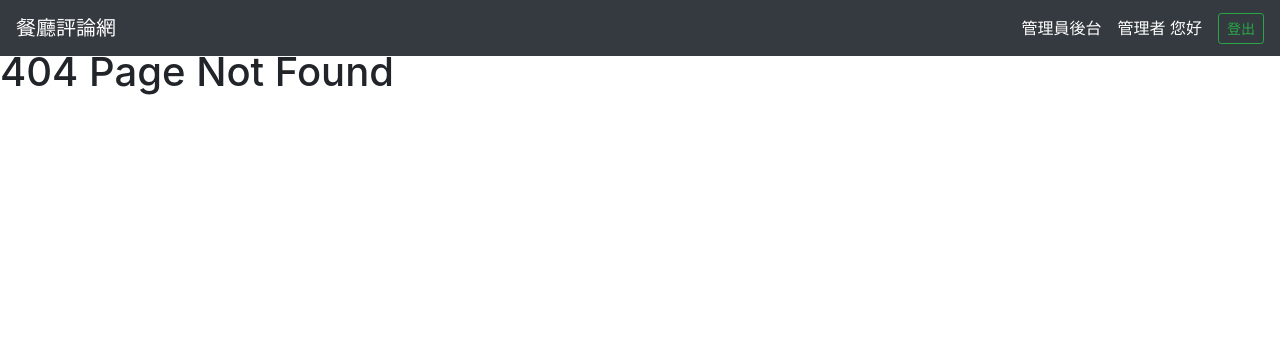
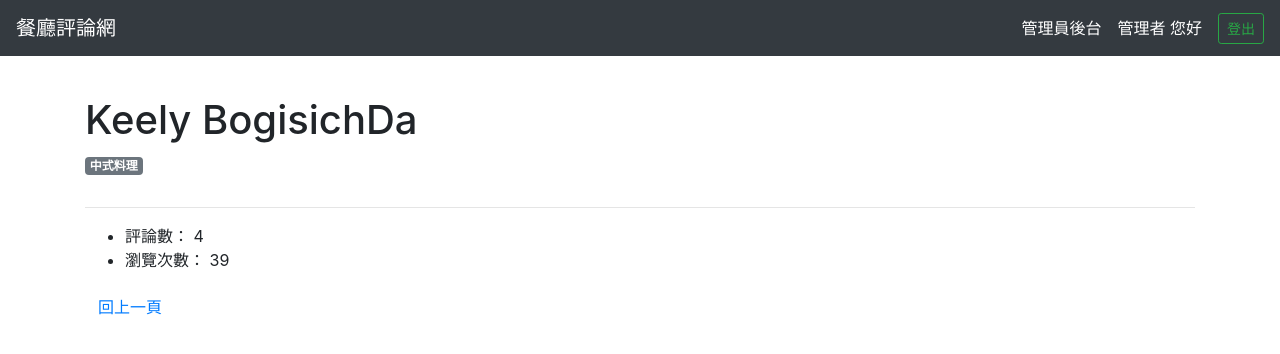
Before and after one commit to DaisyChen-TW/forum-front-end-vue, a Vue app: page /#/restaurants/1/dashboard in a window 1280 px wide. Before the commit this address had no page. Shown: the top 354 px of the page. Built offline with nearby package versions, Linux system fonts and the light colour scheme.

Commit message:
set Dashboard page

```diff
--- a/src/components/RestaurantDetail.vue
+++ b/src/components/RestaurantDetail.vue
@@ -31,10 +31,10 @@
     </div>
     <div class="col-lg-8">
       <p>{{ restaurant.description }}</p>
-      <a
+      <router-link
         class="btn btn-primary btn-border mr-2"
-        href="#"
-      >Dashboard</a>
+        :to="{ name: 'RestaurantDashboard', params: { id: restaurant.id }}"
+      >Dashboard</router-link>
 
       <button
         v-if="restaurant.isFavorited"
--- a/src/router/index.js
+++ b/src/router/index.js
@@ -43,6 +43,11 @@ const routes = [
     component: () => import('../views/RestaurantShow.vue')
   },
   {
+    path: '/restaurants/:id/dashboard',
+    name: 'RestaurantDashboard',
+    component: () => import('../views/RestaurantDashboard.vue')
+  },
+  {
     path: '/users/top',
     name: 'user-top',
     component: () => import('../views/UsersTop.vue')
--- /dev/null
+++ b/src/views/RestaurantDashboard.vue
@@ -0,0 +1,138 @@
+<template>
+  <div class="container py-5">
+    <div>
+      <h1>{{ restaurant.name }}</h1>
+      <span class="badge badge-secondary mt-1 mb-3">
+        {{ restaurant.Category.name }}
+      </span>
+    </div>
+
+    <hr>
+
+    <ul>
+      <li>評論數： {{ restaurant.Comments.length }} </li>
+      <li>瀏覽次數： {{ restaurant.viewCounts }} </li>
+    </ul>
+
+    <button
+      type="button"
+      class="btn btn-link"
+      @click="$router.back()"
+    >
+      回上一頁
+    </button>
+  </div>
+</template>
+<script>
+const dummyData = {
+    "restaurant": {
+        "id": 1,
+        "name": "Keely BogisichDa",
+        "tel": "119.568.4472 x714",
+        "address": "9991 Dorothy Canyon",
+        "opening_hours": "08:00",
+        "description": "Beatae et sit aut velit sed minus esse est est. Cupiditate quod ut impedit ipsa repudiandae dicta blanditiis dignissimos consequuntur. Illum minima explicabo animi nostrum recusandae voluptatum fugit. Sunt impedit praesentium atque. Itaque doloribus minima provident unde odit quod iste et.",
+        "image": "https://loremflickr.com/320/240/restaurant,food/?random=43.31238337743435",
+        "viewCounts": 39,
+        "createdAt": "2021-05-17T05:11:05.000Z",
+        "updatedAt": "2021-06-26T09:22:56.000Z",
+        "CategoryId": 1,
+        "Category": {
+            "id": 1,
+            "name": "中式料理",
+            "createdAt": "2021-05-17T05:11:05.000Z",
+            "updatedAt": "2021-05-17T05:11:05.000Z"
+        },
+        "Comments": [
+            {
+                "id": 1,
+                "text": "Ex dolorem molestiae id sint.",
+                "UserId": 1,
+                "RestaurantId": 1,
+                "createdAt": "2021-05-17T05:11:05.000Z",
+                "updatedAt": "2021-05-17T05:11:05.000Z",
+                "User": {
+                    "id": 1,
+                    "name": "root",
+                    "email": "root@example.com",
+                    "password": "$2a$10$XaxJSOdUg2/931GxMxcJpOWAB1wmUbW5WUwM1GohFh0SyfUxHNYKG",
+                    "isAdmin": false,
+                    "image": "https://i.imgur.com/eVfTIsY.jpg",
+                    "createdAt": "2021-05-17T05:11:05.000Z",
+                    "updatedAt": "2021-06-23T12:15:27.000Z"
+                }
+            },
+            {
+                "id": 101,
+                "text": "Eligendi et ut magni occaecati ipsum.",
+                "UserId": 1,
+                "RestaurantId": 1,
+                "createdAt": "2021-05-17T05:11:05.000Z",
+                "updatedAt": "2021-05-17T05:11:05.000Z",
+                "User": {
+                    "id": 1,
+                    "name": "root",
+                    "email": "root@example.com",
+                    "password": "$2a$10$XaxJSOdUg2/931GxMxcJpOWAB1wmUbW5WUwM1GohFh0SyfUxHNYKG",
+                    "isAdmin": false,
+                    "image": "https://i.imgur.com/eVfTIsY.jpg",
+                    "createdAt": "2021-05-17T05:11:05.000Z",
+                    "updatedAt": "2021-06-23T12:15:27.000Z"
+                }
+            },
+            {
+                "id": 51,
+                "text": "Exercitationem quis sunt quae repellendus.",
+                "UserId": 2,
+                "RestaurantId": 1,
+                "createdAt": "2021-05-17T05:11:05.000Z",
+                "updatedAt": "2021-05-17T05:11:05.000Z",
+                "User": {
+                    "id": 2,
+                    "name": "Fushiguro Megumi",
+                    "email": "user1@example.com",
+                    "password": "$2a$10$A0B7wDm/3dqFAxjH45sXW.2ASFMgKVGKU3DH6O5VpnGSG3Bd6Y9kq",
+                    "isAdmin": false,
+                    "image": "https://i.imgur.com/hSgGs9O.jpg",
+                    "createdAt": "2021-05-17T05:11:05.000Z",
+                    "updatedAt": "2021-05-29T16:25:56.000Z"
+                }
+            },
+            {
+                "id": 151,
+                "text": "Exercitationem quis sunt quae repellendus.\nEligendi et ut magni occaecati ipsum.",
+                "UserId": 11,
+                "RestaurantId": 1,
+                "createdAt": "2021-05-29T07:47:43.000Z",
+                "updatedAt": "2021-05-29T07:47:43.000Z",
+                "User": {
+                    "id": 11,
+                    "name": "Itadori Yuji",
+                    "email": "Da@example.com",
+                    "password": "$2a$10$p7b9n0Gg1WNmrhTx.pQfhOtkCcynVowSDNM6BpMORotEz/d6.nA0K",
+                    "isAdmin": false,
+                    "image": "https://i.imgur.com/pIHFJtM.png",
+                    "createdAt": "2021-05-29T07:38:44.000Z",
+                    "updatedAt": "2021-05-29T16:30:20.000Z"
+                }
+            }
+        ]
+    }
+}
+export default {
+  data () {
+    return {
+      restaurant: []
+    }
+  },
+  created(){
+    this.fetchRestaurantDashboard()
+  },
+  methods: {
+    fetchRestaurantDashboard () {
+      const {restaurant} = dummyData
+      this.restaurant = restaurant
+    }
+  }
+}
+</script>
```
